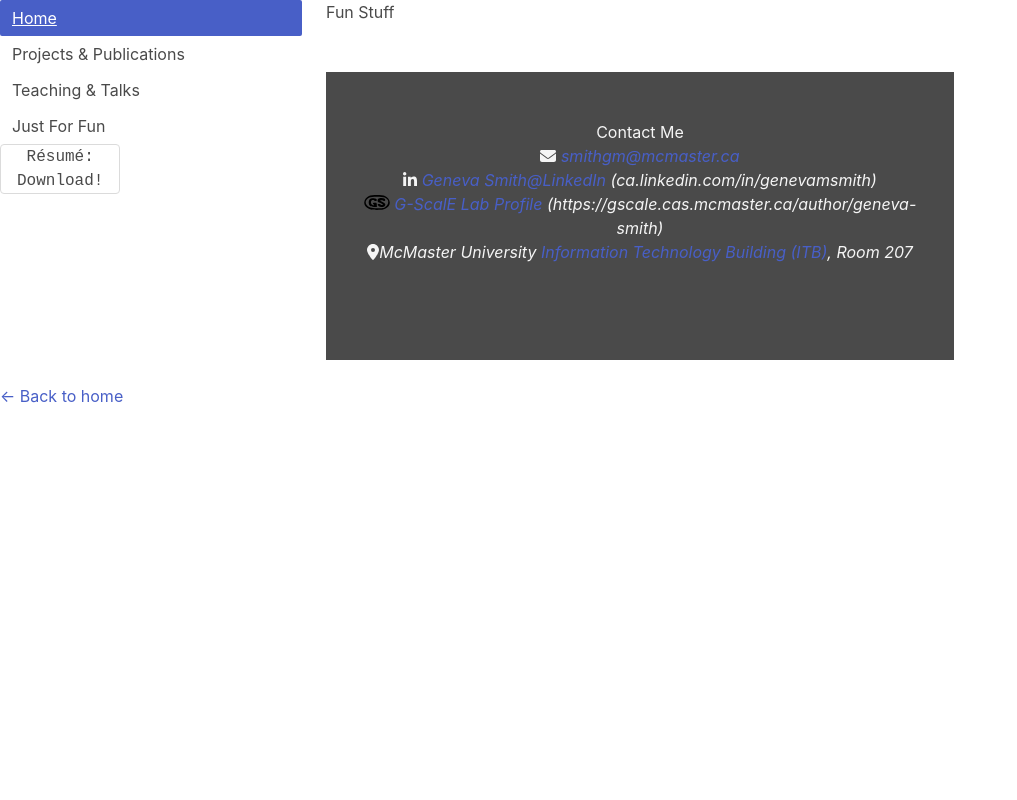
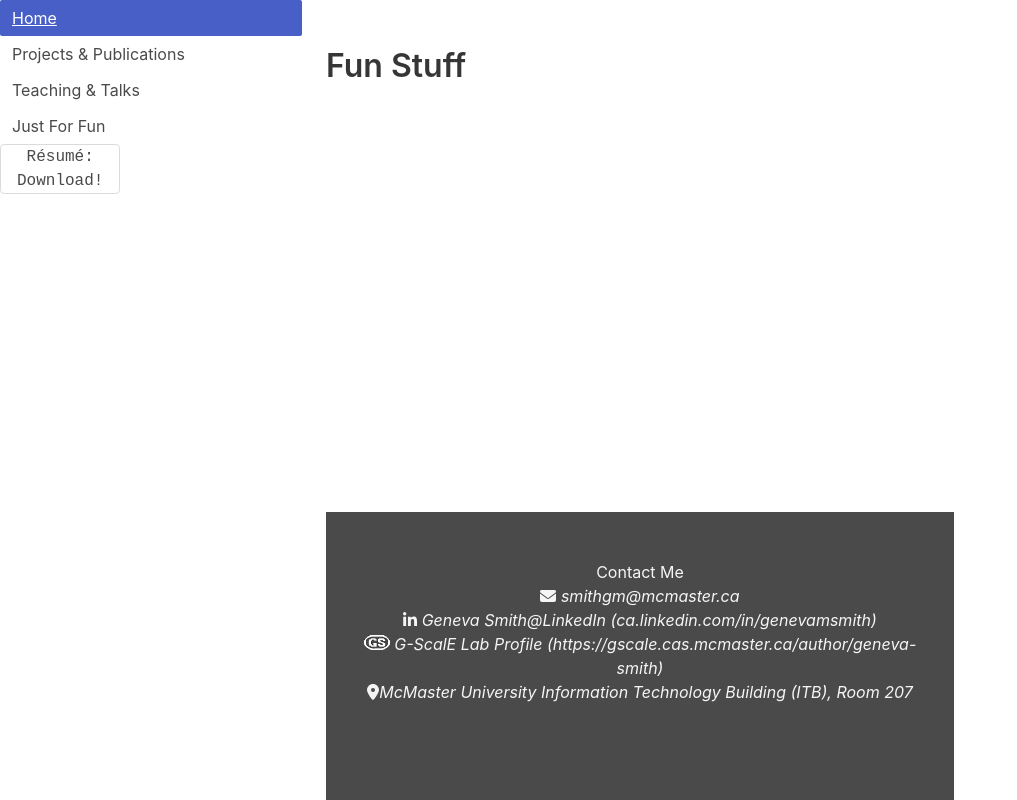
Before and after one commit to GenevaS/website, a Next.js app: page /fun in a window 1280 px wide. Shown: the whole page, without its empty margins (0-1017 px from the left). Built offline with nearby package versions, Linux system fonts and the light colour scheme.

Commit message:
Got sticky footer

```diff
--- a/components/footer.js
+++ b/components/footer.js
@@ -6,27 +6,29 @@ import { faLinkedinIn } from '@fortawesome/free-brands-svg-icons'
 
 function Footer() {
 	return (
-    <footer className='footer mt-6 has-text-light has-background-grey-dark'>
+    <footer className='footer is-flex flex-column is-justify-content-center
+                       mt-6
+                       has-text-light has-background-grey-dark'>
       <div className='has-text-centered'>
-            <h3>Contact Me</h3>
+            <p>Contact Me</p>
 
             <address>
-            <FontAwesomeIcon icon={faEnvelope} alt="Mail Envelope Icon"/> <a href="mailto:smithgm@mcmaster.ca">smithgm@mcmaster.ca</a>
+            <FontAwesomeIcon icon={faEnvelope} alt="Mail Envelope Icon"/> <a className='has-text-light' href="mailto:smithgm@mcmaster.ca">smithgm@mcmaster.ca</a>
             <br></br>
-            <FontAwesomeIcon icon={faLinkedinIn} alt="LinkedIn Logo Icon"/> <a href="https://www.linkedin.com/in/genevamsmith/">Geneva Smith@LinkedIn</a> (ca.linkedin.com/in/genevamsmith)
+            <FontAwesomeIcon icon={faLinkedinIn} alt="LinkedIn Logo Icon"/> <a className='has-text-light' href="https://www.linkedin.com/in/genevamsmith/">Geneva Smith@LinkedIn (ca.linkedin.com/in/genevamsmith)</a>
             <br></br>
             <Image
               priority
-              src="/gs_tiny.svg"
+              src="/Vector_GScalE_Logo_Icon_White.svg"
               layout='fixed'
               height={15}
               width={26}
               alt="GScalE Icon"
-            /> <a href="https://gscale.cas.mcmaster.ca/author/geneva-smith">G-ScalE Lab Profile</a> (https://gscale.cas.mcmaster.ca/author/geneva-smith)
+            /> <a className='has-text-light' href="https://gscale.cas.mcmaster.ca/author/geneva-smith">G-ScalE Lab Profile (https://gscale.cas.mcmaster.ca/author/geneva-smith)</a>
             <br></br>
             <FontAwesomeIcon icon={faLocationDot} alt="Location Dot Icon"/>
-              McMaster University <a href="https://goo.gl/maps/5xhYKyw8hpYTJdp5A">Information Technology Building (ITB)</a>
-            , Room 207
+              <a className='has-text-light' href="https://goo.gl/maps/5xhYKyw8hpYTJdp5A">
+                McMaster University Information Technology Building (ITB), Room 207</a>
             </address>
         </div>
     </footer>
--- a/components/layout.js
+++ b/components/layout.js
@@ -1,14 +1,14 @@
 import Head from 'next/head'
 import Footer from '../components/footer'
 import NavBar from '../components/navbar'
-import Link from 'next/link'
+import utilStyles from '../styles/utils.module.css'
 
 const name = 'GenevaMSmith'
 export const siteTitle = 'Geneva M. Smith'
 
 export default function Layout({ children, home }) {
     return (
-      <div className='is-centered-mobile'>
+      <div>
         <Head>
           <link rel="icon" href="puzzle-piece-solid.svg" />
           <meta
@@ -22,27 +22,20 @@ export default function Layout({ children, home }) {
             )}.png?theme=light&md=0&fontSize=75px&images=https%3A%2F%2Fassets.vercel.com%2Fimage%2Fupload%2Ffront%2Fassets%2Fdesign%2Fnextjs-black-logo.svg`}
           />
           <meta name="og:title" content={siteTitle} />
-          <meta name="twitter:card" content="summary_large_image" />
         </Head>
 
         <div className='columns'>
-          <div className='column is-one-quarter'>
+          <div className='column is-one-quarter pb-0'>
             <NavBar></NavBar>
           </div>
 
-          <div className='column is-half p-3'>
-            <main>{children}</main>
-            <Footer></Footer>
+          <div className='column is-half pt-3 pb-0 px-3'>
+            <div className={utilStyles.withstickyfoot}>
+              <main className='is-flex is-flex-grow-1'>{children}</main>
+              <Footer></Footer>
+            </div>
           </div>
         </div>
-
-        {!home && (
-          <div>
-            <Link href="/">
-              <a>← Back to home</a>
-            </Link>
-          </div>
-        )}
     </div>
   )
 }
--- a/pages/fun.js
+++ b/pages/fun.js
@@ -1,6 +1,4 @@
 import Head from 'next/head'
-import Footer from '../components/footer'
-import NavBar from '../components/navbar'
 import Layout, { siteTitle } from '../components/layout'
 
 export default function Fun( ) {
@@ -11,7 +9,9 @@ export default function Fun( ) {
         </Head>
 
         <section>
-          <p>Fun Stuff</p>
+          <h2 className='title has-text-centered pt-6'>
+            Fun Stuff
+          </h2>
         </section>
 
     </Layout>
--- a/pages/publications.js
+++ b/pages/publications.js
@@ -1,6 +1,4 @@
 import Head from 'next/head'
-import Footer from '../components/footer'
-import NavBar from '../components/navbar'
 import Layout, { siteTitle } from '../components/layout'
 
 export default function Publications( ) {
@@ -11,7 +9,7 @@ export default function Publications( ) {
         </Head>
 
         <section>
-          <h2 className='title has-text-centered'>
+          <h2 className='title has-text-centered pt-6'>
             Publications
           </h2>
 
--- a/pages/teaching.js
+++ b/pages/teaching.js
@@ -1,6 +1,4 @@
 import Head from 'next/head'
-import Footer from '../components/footer'
-import NavBar from '../components/navbar'
 import Layout, { siteTitle } from '../components/layout'
 
 export default function Teaching( ) {
@@ -11,7 +9,9 @@ export default function Teaching( ) {
         </Head>
 
         <section>
-          <p>Teaching Stuff</p>
+          <h2 className='title has-text-centered pt-6'>
+            Teaching Stuff
+          </h2>
         </section>
       </Layout>
     )
--- a/styles/global.css
+++ b/styles/global.css
@@ -6,6 +6,7 @@ body {
     Cantarell, Fira Sans, Droid Sans, Helvetica Neue, sans-serif;
   line-height: 1.6;
   font-size: 18px;
+  height: 100%;
 }
 
 * {
--- a/styles/utils.module.css
+++ b/styles/utils.module.css
@@ -50,3 +50,9 @@
   .lightText {
     color: #666;
   }
+
+  .withstickyfoot {
+    display: flex;
+    flex-direction: column;
+    min-height: 100vh;
+  }
```
Also changed, not shown: public/Vector_GScalE_Logo_Icon_White.svg (added), public/gs_tiny.svg (deleted).
